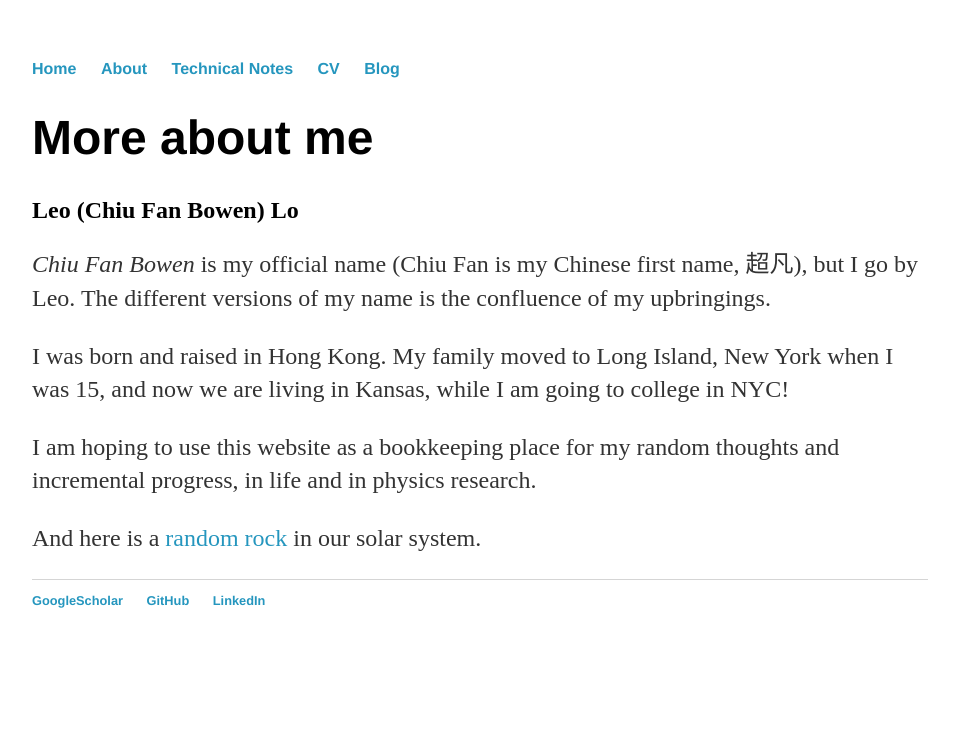
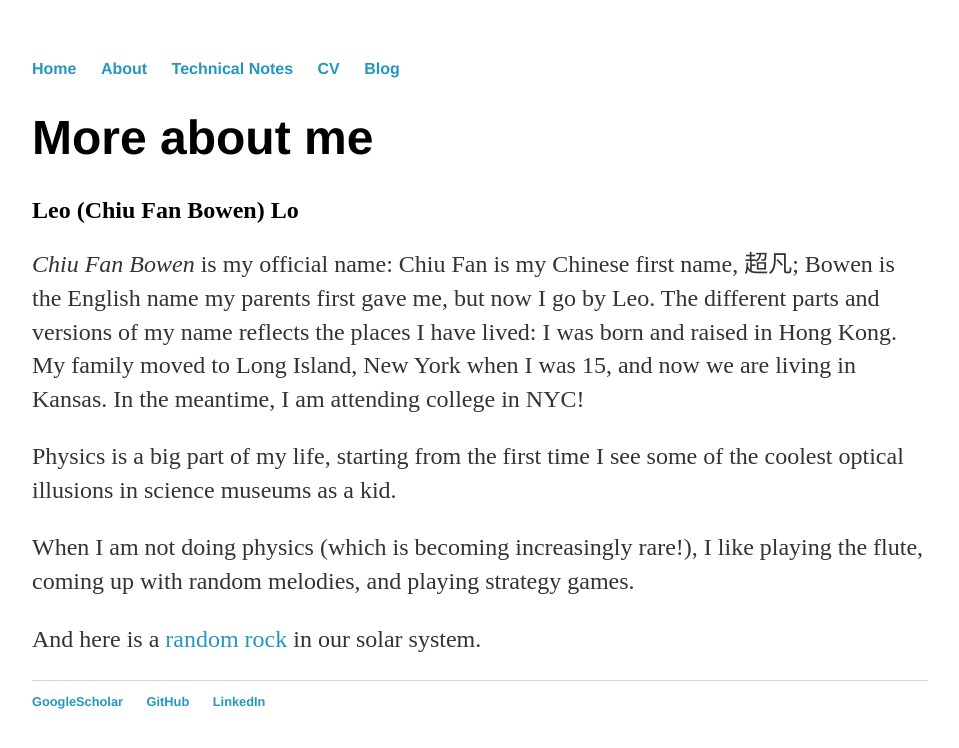
Before and after one commit to Leo-Lo/Leo-Lo.github.io, a Jekyll site: the page built from about/index.html, in a window 1280 px wide. Shown: the top 748 px of the page, without its empty margins (160-1119 px from the left). Built offline with Jekyll 4.4.1, drawn with Linux system fonts in a browser that asks for light colours.

Commit message:
Update index.html

```diff
--- a/about/index.html
+++ b/about/index.html
@@ -5,12 +5,16 @@ title: About Leo Lo
 <div class="blurb">
 	<h1> More about me </h1>
 	<h2> Leo (Chiu Fan Bowen) Lo </h2>
-	<p> <em> Chiu Fan Bowen </em> is my official name (Chiu Fan is my Chinese first name, 超凡), but I go by Leo.
-		The different versions of my name is the confluence of my upbringings. </p>
+	<p> <em> Chiu Fan Bowen </em> is my official name: Chiu Fan is my Chinese first name, 超凡; Bowen is the English name my parents first gave me,
+		but now I go by Leo.
+		The different parts and versions of my name reflects the places I have lived: I was born and raised in Hong Kong. My family moved to Long Island,
+		New York when I was 15, and now we are living in Kansas. In the meantime, I am attending college in NYC! </p>
 
-	<p> I was born and raised in Hong Kong. My family moved to Long Island, New York when I was 15, and now we are living in Kansas,
-		while I am going to college in NYC! </p>
-	<p> I am hoping to use this website as a bookkeeping place for my random thoughts and incremental progress, in life and in physics research. </p>
+	<p> Physics is a big part of my life, starting from the first time I see some of the coolest optical illusions in science museums as a kid.
+	</p>
+
+	<p> When I am not doing physics (which is becoming increasingly rare!), I like playing the flute, coming up with random melodies, and playing strategy games.
+	</p>
 
 	<p> And here is a <a href="https://ssd.jpl.nasa.gov/sbdb.cgi?orb=1;sstr=34249"> random rock </a> in our solar system.
 	</p>
```
